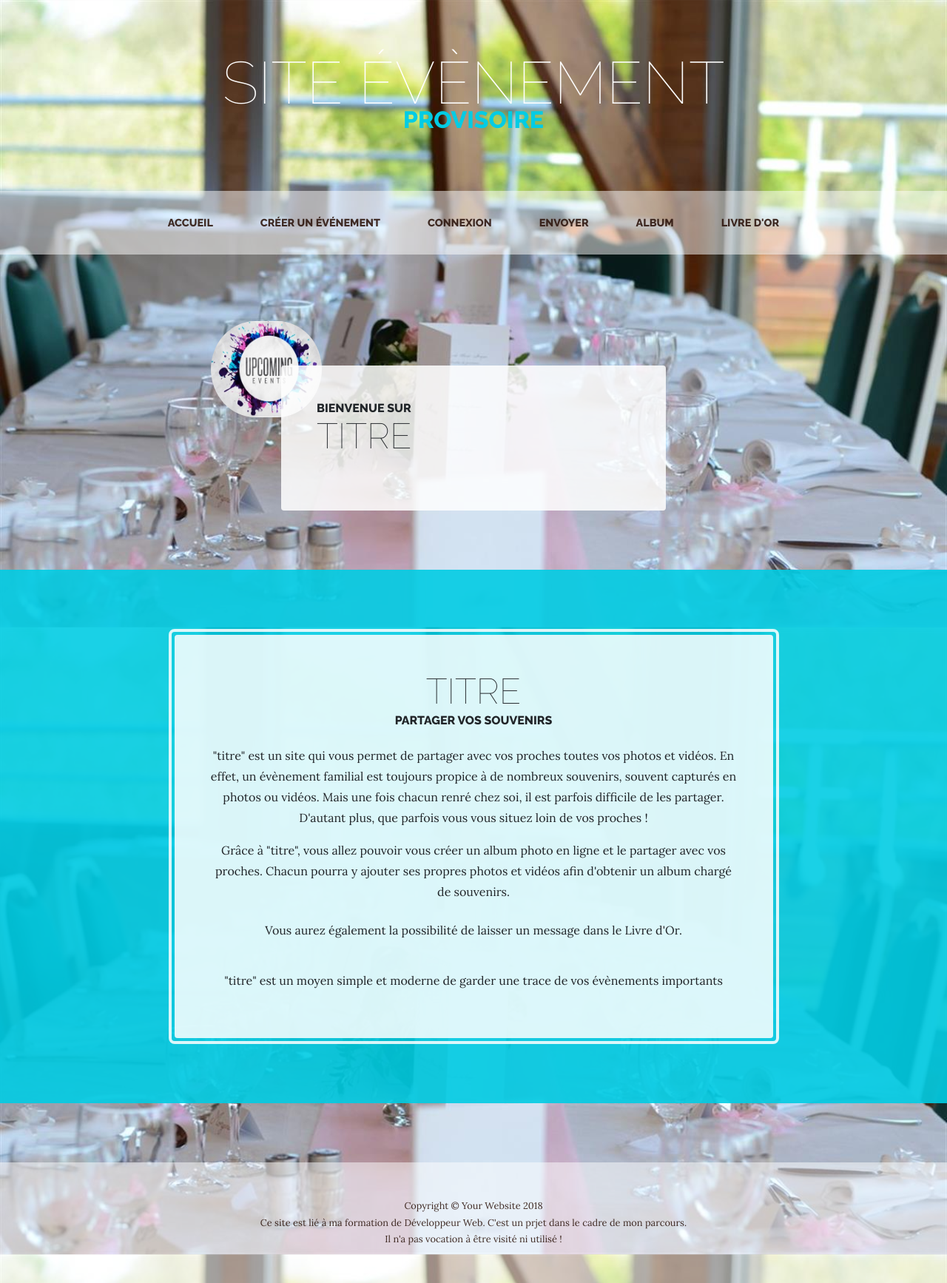
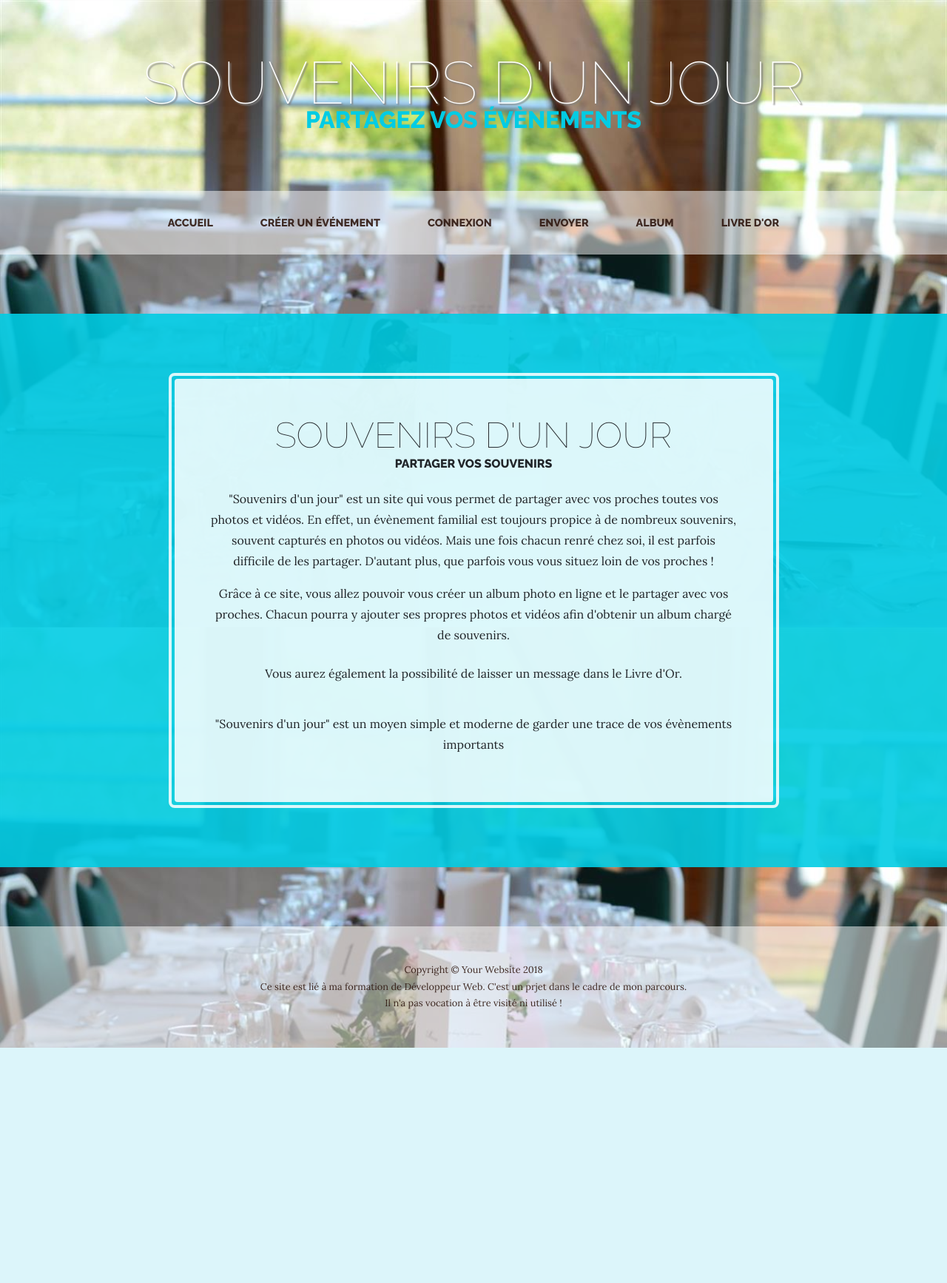
Before and after one commit to Audrey24/Projet5DWJ, a PHP site: page /projet_5/ in a window 1280 px wide. Shown: the whole page at 74% size. After the commit the page ends 1416 px from the top, so only its background shows below. Run offline with PHP 8.4, Linux system fonts and the light colour scheme.

Commit message:
Titre et mise en forme CSS

```diff
--- a/config/paths.php
+++ b/config/paths.php
@@ -1,3 +1,4 @@
 <?php
 
 define('URL', 'http://localhost/projet_5/');
+//define('URL', 'http://projet3.projetsdwjguilloux.ovh/projet5/');
--- a/lib/css/home.css
+++ b/lib/css/home.css
@@ -13,3 +13,8 @@
   height: 150px;
   border-radius: 150px;
 }
+
+#title {
+   color: white;
+   text-shadow: 2px 2px 2px grey;
+}
--- a/views/header.php
+++ b/views/header.php
@@ -8,7 +8,7 @@
     <meta name="description" content="">
     <meta name="author" content="">
 
-    <title>Evenement</title>
+    <title>Souvenirs d'un jour</title>
 
     <!-- Bootstrap core CSS-->
     <link href="other/theme/vendor/bootstrap/css/bootstrap.min.css" rel="stylesheet">
@@ -37,8 +37,8 @@
   <body>
 
     <h1 class="site-heading text-center text-white d-none d-lg-block">
-      <span class="site-heading-lower">Site évènement</span>
-      <span class="site-heading-upper text-primary mb-3">Provisoire</span>
+      <span id="title" class="site-heading-lower">Souvenirs d'un jour</span>
+      <span class="site-heading-upper text-primary mb-3">Partagez vos évènements</span>
     </h1>
 
     <!-- Navigation -->
--- a/views/home.php
+++ b/views/home.php
@@ -1,40 +1,16 @@
-<section class="page-section about-heading">
-  <div class="container">
-    <img id="imgHome" class="img-circle col-lg-8 offset-lg-2" src="lib/images/logo.jpg" alt="Calendrier avec une date d'évènement">
-      <div class="about-heading-content">
-        <div class="row">
-          <div class="col-xl-9 col-lg-10 mx-auto">
-            <div class="container">
-              <div class="row">
-                <div class="col-lg-8 col-md-10 mx-auto">
-                  <div class="bg-faded rounded p-5">
-                    <h2 class="section-heading mb-4">
-                      <span class="section-heading-upper">Bienvenue sur </span>
-                      <span class="section-heading-lower">Titre </span>
-                    </h2>
-                  </div>
-                </div>
-              </div>
-            </div>
-          </div>
-        </div>
-      </div>
-    </div>
-</section>
-
 <section class="page-section cta">
   <div class="container">
     <div class="row">
       <div class="col-xl-9 mx-auto">
         <div class="cta-inner text-center rounded">
           <h2 class="section-heading mb-4">
-            <span class="section-heading-lower">Titre</span>
+            <span class="section-heading-lower">Souvenirs d'un jour</span>
             <span class="section-heading-upper">Partager vos souvenirs</span>
           </h2>
-            <p>"titre" est un site qui vous permet de partager avec vos proches toutes vos photos et vidéos. En effet, un évènement familial est toujours propice à de nombreux souvenirs, souvent capturés en photos ou vidéos. Mais une fois chacun renré chez soi, il est parfois difficile de les partager. D'autant plus, que parfois vous vous situez loin de vos proches ! </p>
-            <p class="mb-0">Grâce à "titre", vous allez pouvoir vous créer un album photo en ligne et le partager avec vos proches. Chacun pourra y ajouter ses propres photos et vidéos afin d'obtenir un album chargé de souvenirs.</p></br>
+            <p>"Souvenirs d'un jour" est un site qui vous permet de partager avec vos proches toutes vos photos et vidéos. En effet, un évènement familial est toujours propice à de nombreux souvenirs, souvent capturés en photos ou vidéos. Mais une fois chacun renré chez soi, il est parfois difficile de les partager. D'autant plus, que parfois vous vous situez loin de vos proches ! </p>
+            <p class="mb-0">Grâce à ce site, vous allez pouvoir vous créer un album photo en ligne et le partager avec vos proches. Chacun pourra y ajouter ses propres photos et vidéos afin d'obtenir un album chargé de souvenirs.</p></br>
             <p>Vous aurez également la possibilité de laisser un message dans le Livre d'Or.</p></br>
-            <p>"titre" est un moyen simple et moderne de garder une trace de vos évènements importants</p>
+            <p>"Souvenirs d'un jour" est un moyen simple et moderne de garder une trace de vos évènements importants</p>
         </div>
       </div>
     </div>
```
Also changed, not shown: views/createEvent.php (line endings or trailing spaces).
